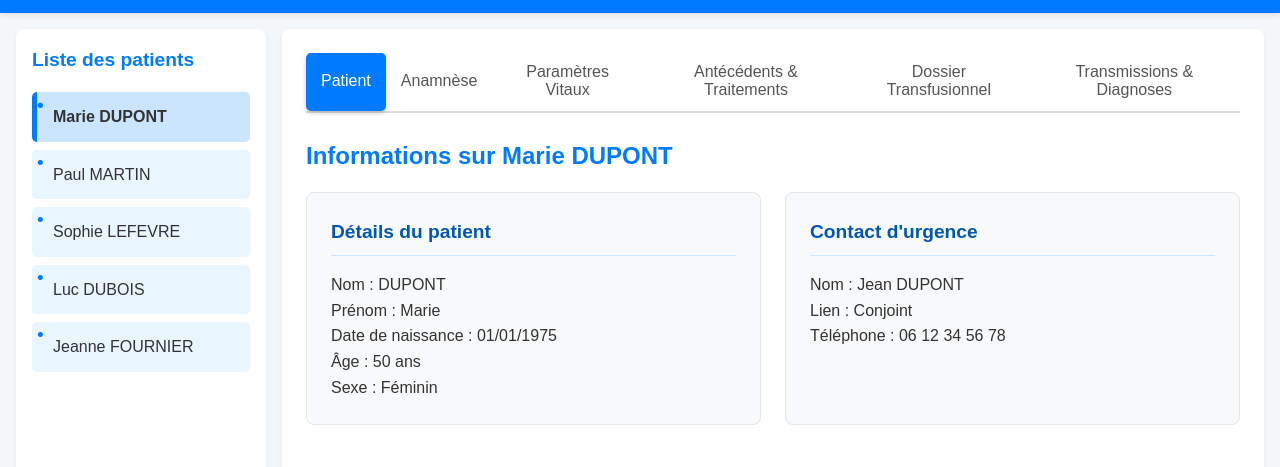
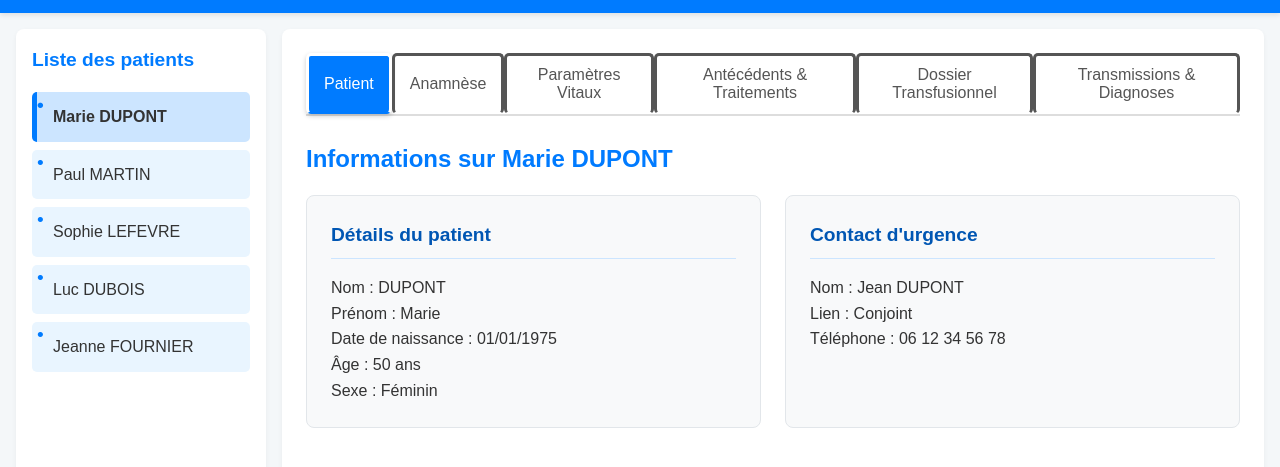
Before and after one commit to stephane-VINCENT-CHUTOURS/Dossier-patient, a plain HTML site: page index.html in a window 1280 px wide. Shown: the part 127-594 px from the top of the page. Drawn offline with Linux system fonts and the light colour scheme.

Commit message:
Update style.css

```diff
--- a/style.css
+++ b/style.css
@@ -115,7 +115,7 @@ aside h2 {
 
 .tab-button {
     background-color: transparent;
-    border: none;
+    border: solid;
     padding: 10px 15px;
     cursor: pointer;
     font-size: 1rem;
```
